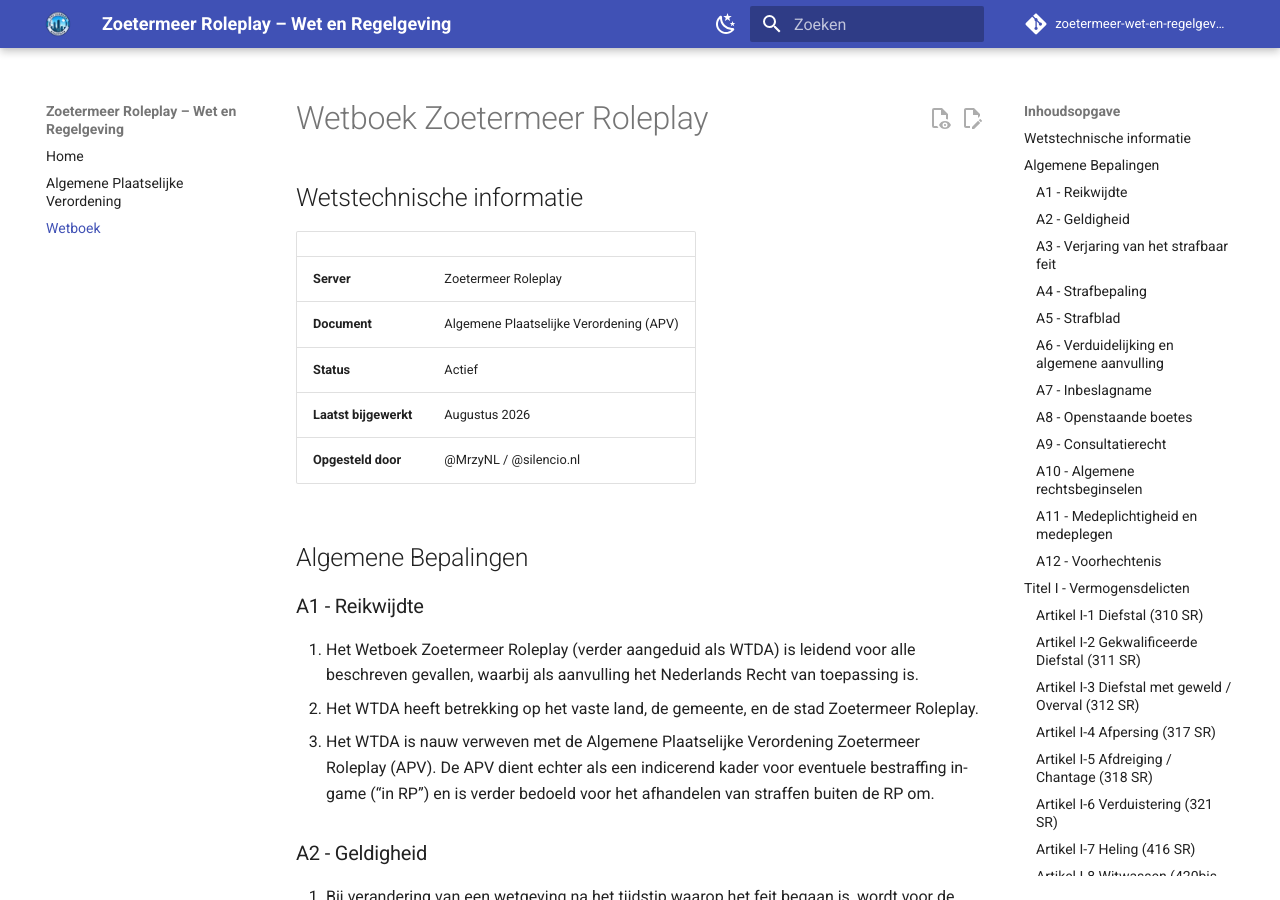
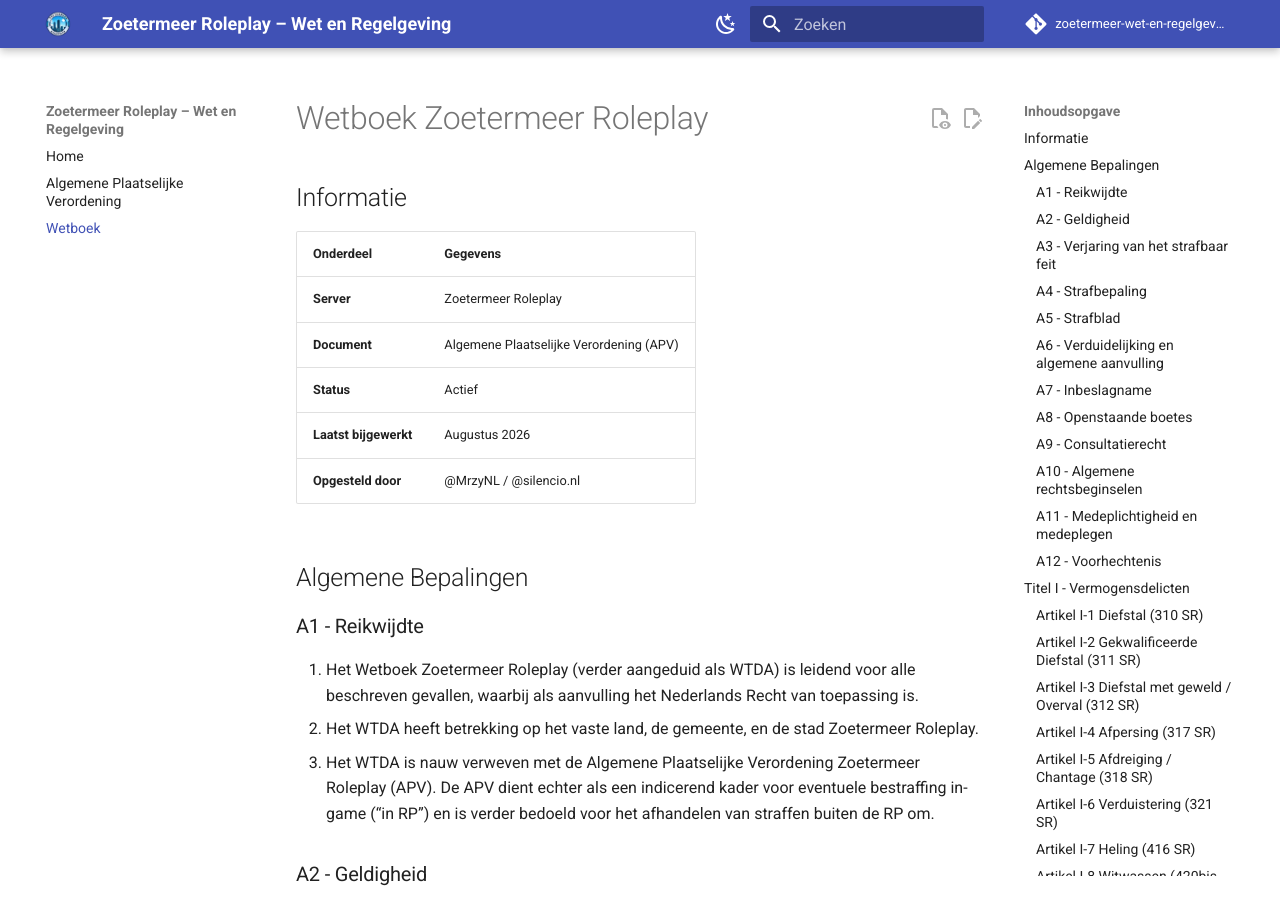
Before and after one commit to mrzynl-dev/zoetermeer-wet-en-regelgeving, an MkDocs documentation site: the page built from docs/wetboek.md, in a window 1280 px wide and 900 px high. Built offline with MkDocs 1.6.1 and Material for MkDocs 9.7.7, drawn with Linux system fonts in a browser that asks for light colours; comment, search, counter and statistics services are not loaded.

Commit message:
Update wetboek.md

```diff
--- a/docs/wetboek.md
+++ b/docs/wetboek.md
@@ -1,14 +1,14 @@
 # Wetboek Zoetermeer Roleplay
 
-## Wetstechnische informatie
+## Informatie
 
-| | |
-|---|---|
-| **Server**              | Zoetermeer Roleplay |
-| **Document**            | Algemene Plaatselijke Verordening (APV) |
-| **Status**              | Actief |
-| **Laatst bijgewerkt**   | Augustus 2026 |
-| **Opgesteld door**      | @MrzyNL / @silencio.nl
+| Onderdeel            | Gegevens                          |
+|----------------------|-----------------------------------|
+| **Server**           | Zoetermeer Roleplay               |
+| **Document**         | Algemene Plaatselijke Verordening (APV) |
+| **Status**           | Actief                            |
+| **Laatst bijgewerkt**| Augustus 2026                     |
+| **Opgesteld door**   | @MrzyNL / @silencio.nl            |
 
 ## Algemene Bepalingen
 
```
